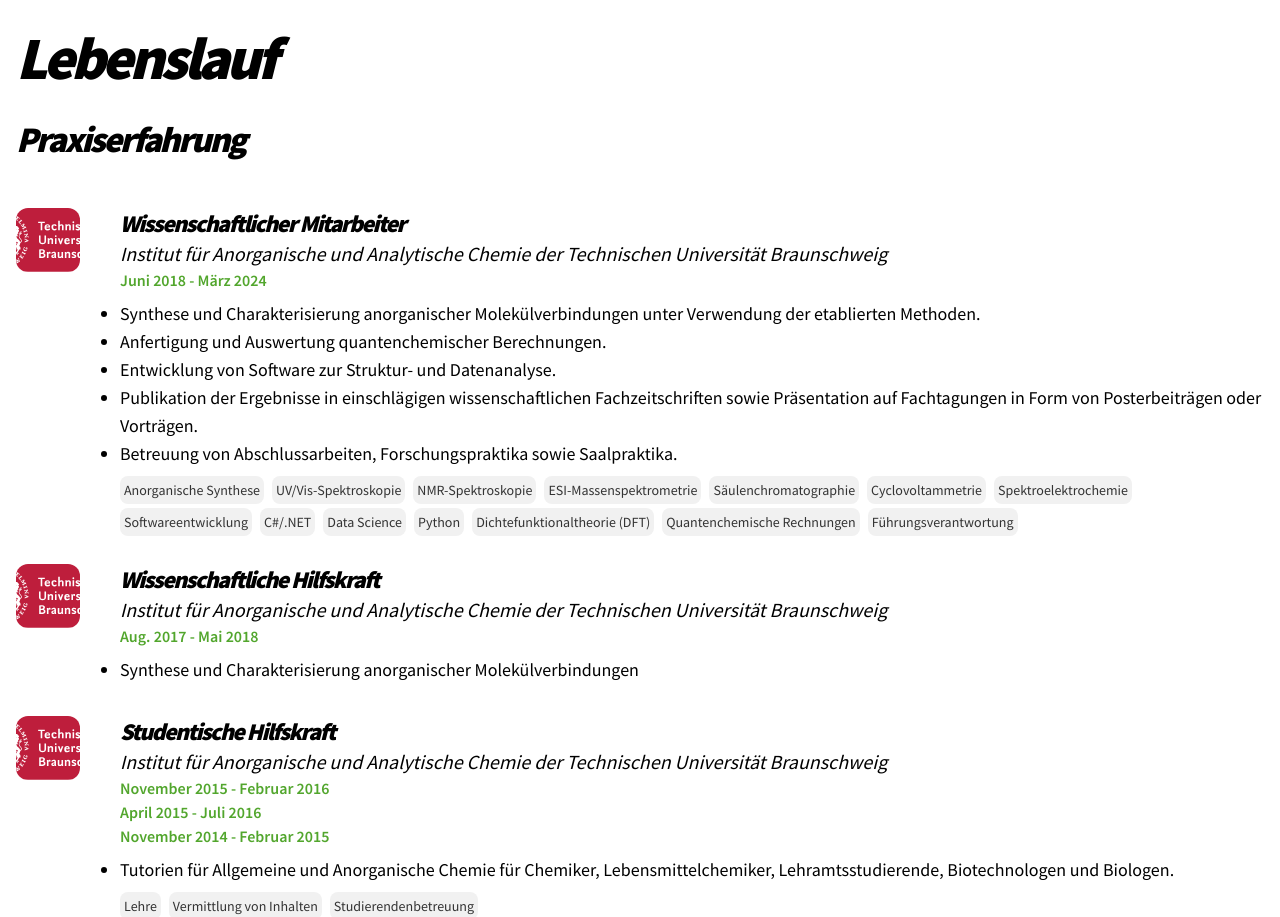
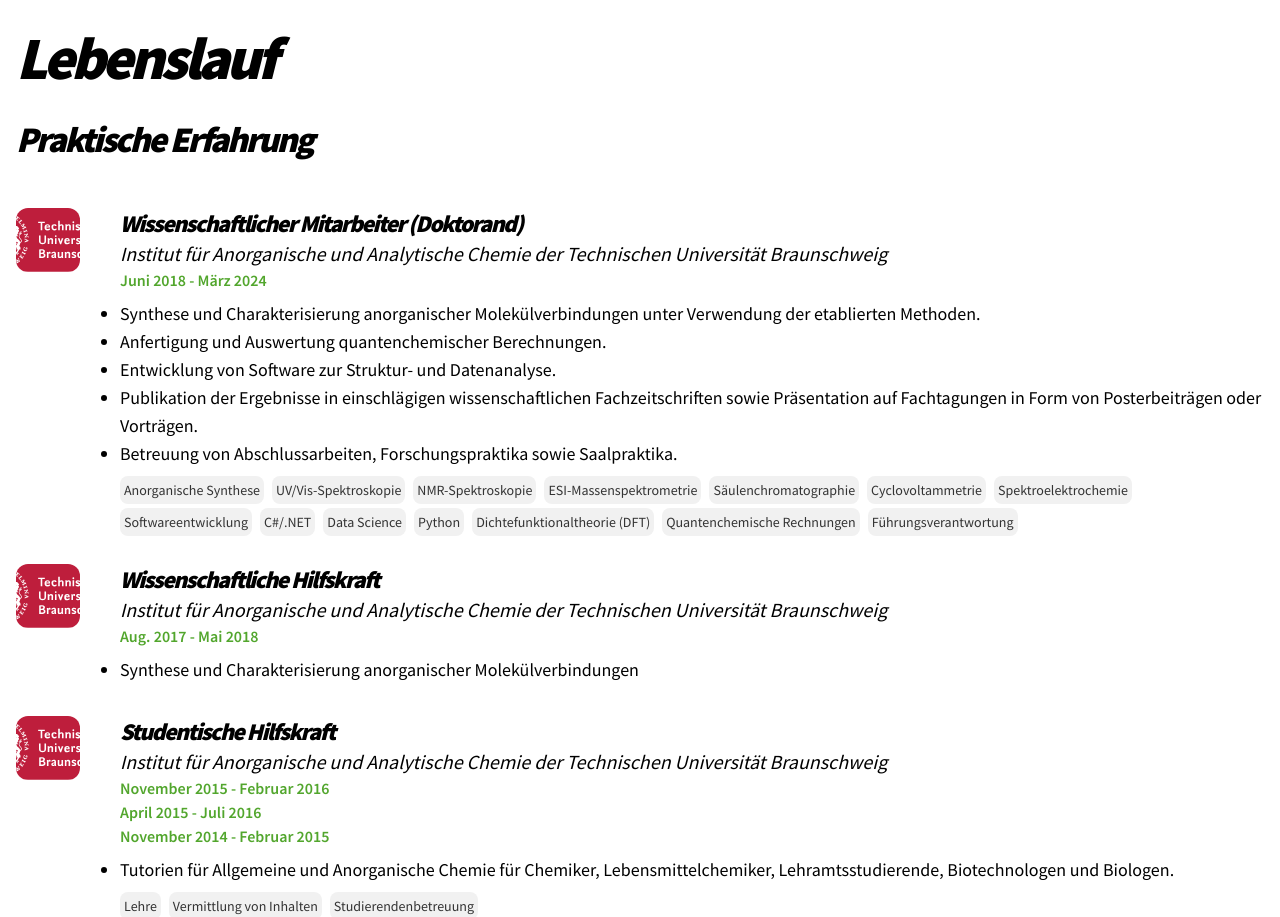
Before and after one commit to JensKrumsieck/jenskrumsieck.de, a SvelteKit app: page /about in a window 1280 px wide. Shown: the part 820-1737 px from the top of the page. Built offline with nearby package versions, Linux system fonts and the light colour scheme.

Commit message:
Update +page.svelte

```diff
--- a/src/routes/about/+page.svelte
+++ b/src/routes/about/+page.svelte
@@ -40,10 +40,10 @@
 </div>
 <Container padding class="my-12">
   <BiggerTitle>Lebenslauf</BiggerTitle>
-  <Title>Praxiserfahrung</Title>
+  <Title>Praktische Erfahrung</Title>
   <div class="my-12">
     <CvItem
-      title="Wissenschaftlicher Mitarbeiter"
+      title="Wissenschaftlicher Mitarbeiter (Doktorand)"
       institution="Institut für Anorganische und Analytische Chemie der Technischen Universität Braunschweig"
       times="Juni 2018 - März 2024"
       image="tubs.svg"
```
